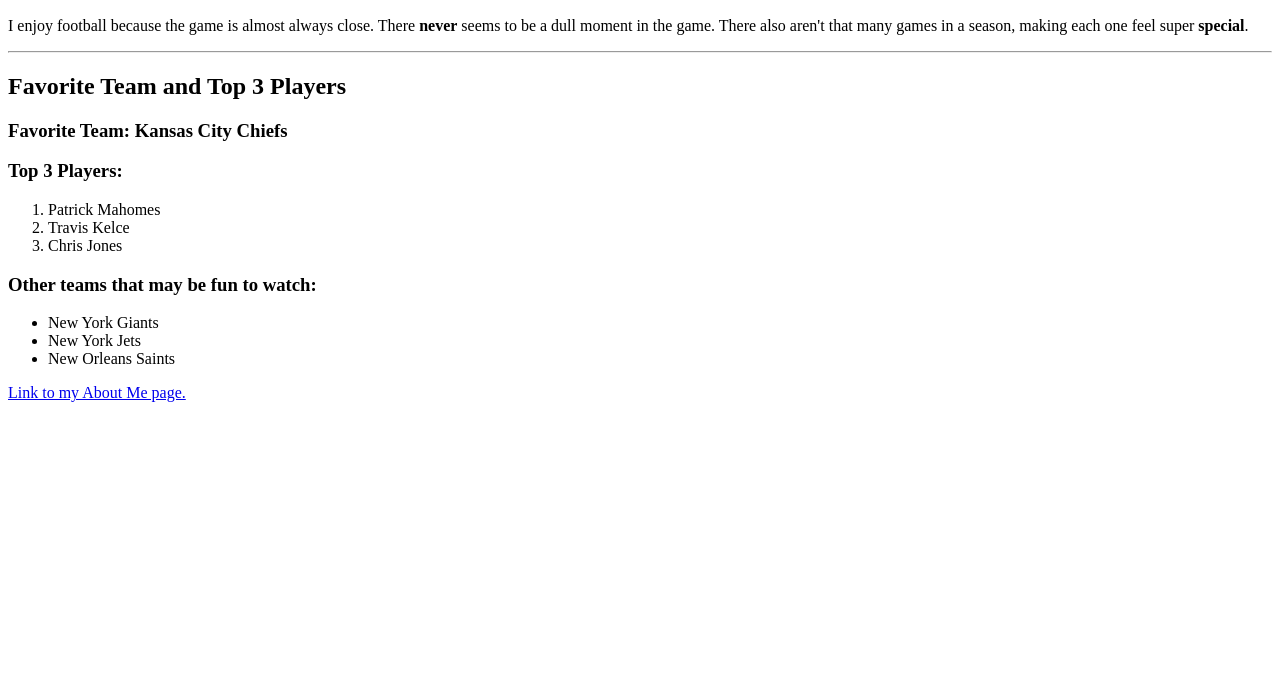
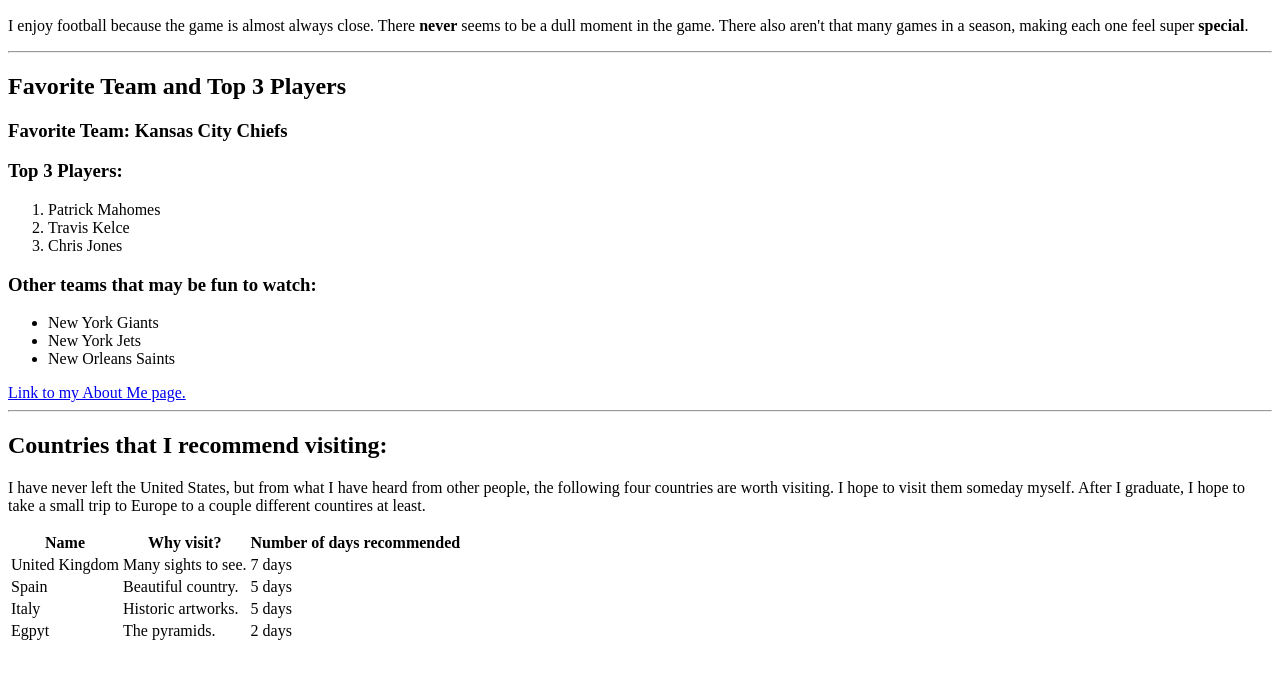
Before and after one commit to 44-563-Web-Apps-S23/44563-webapps-assignment-3-spencera0024, a plain HTML site: page index.html in a window 1280 px wide. Shown: the part 110-788 px from the top of the page. Drawn offline with Linux system fonts and the light colour scheme.

Commit message:
Created a table for recommended countries to visit

```diff
--- a/index.html
+++ b/index.html
@@ -26,5 +26,43 @@
                 <li>New Orleans Saints</li>
             </ul>
         <a href="aboutme.html">Link to my About Me page.</a>
+
+        <hr>
+
+        <h2>Countries that I recommend visiting:</h2>
+        <p>I have never left the United States, but from what I have heard from other people, the following four countries are worth visiting. I hope to visit them someday myself. After I graduate, I hope to take a small trip to Europe to a couple different countires at least.</p>
+        <table>
+
+            <tr>
+            <th>Name</th>
+            <th>Why visit?</th>
+            <th>Number of days recommended</th>
+            </tr>
+
+            <tr>
+                <td>United Kingdom</td>
+                <td> Many sights to see.</td>
+                <td>7 days</td>
+            </tr>
+
+            <tr>
+                <td>Spain</td>
+                <td>Beautiful country.</td>
+                <td>5 days</td>
+            </tr>
+
+            <tr>
+                <td>Italy</td>
+                <td>Historic artworks.</td>
+                <td>5 days</td>
+            </tr>
+
+            <tr>
+                <td>Egpyt</td>
+                <td>The pyramids.</td>
+                <td>2 days</td>
+            </tr>
+
+        </table>
     </body>
 </html>
```
